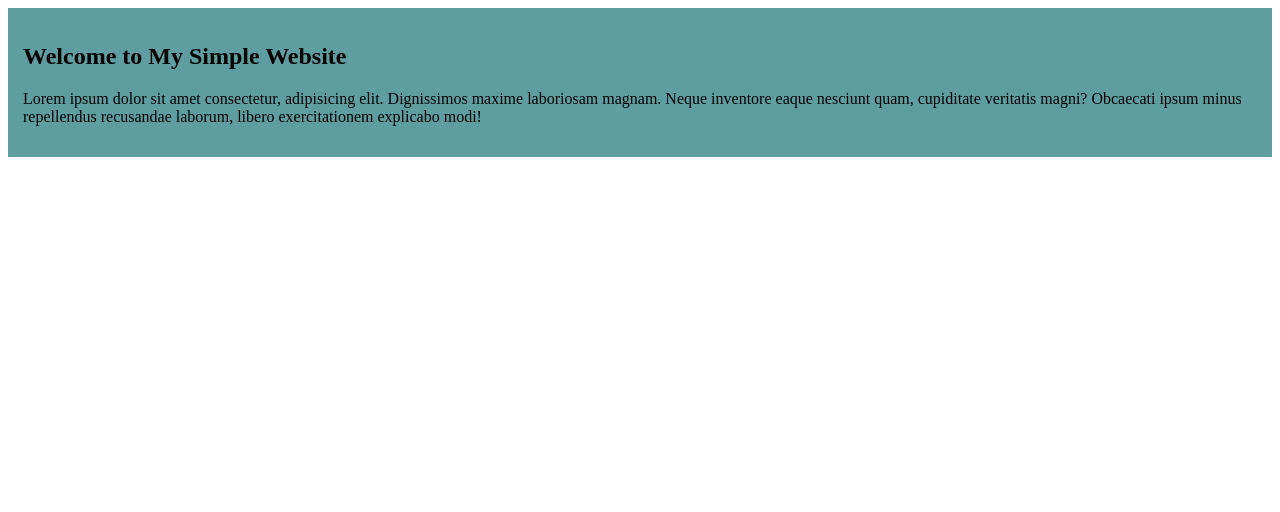
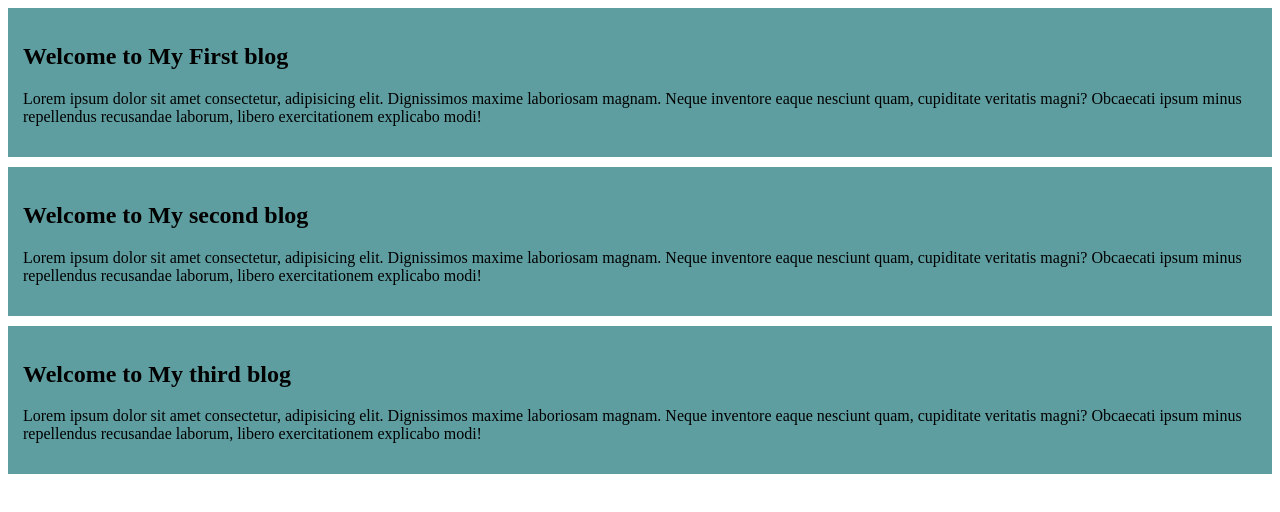
Before and after one commit to Dibakar-Biswas/my-simple-website, a plain HTML site: page index.html in a window 1280 px wide. Drawn offline with Linux system fonts and the light colour scheme.

Commit message:
the 2nd and 3rd blog

```diff
--- a/index.html
+++ b/index.html
@@ -9,7 +9,15 @@
 
 <body>
     <div>
-        <h2>Welcome to My Simple Website</h2>
+        <h2>Welcome to My First blog</h2>
+        <p>Lorem ipsum dolor sit amet consectetur, adipisicing elit. Dignissimos maxime laboriosam magnam. Neque inventore eaque nesciunt quam, cupiditate veritatis magni? Obcaecati ipsum minus repellendus recusandae laborum, libero exercitationem explicabo modi!</p>
+    </div>
+        <div>
+        <h2>Welcome to My second blog</h2>
+        <p>Lorem ipsum dolor sit amet consectetur, adipisicing elit. Dignissimos maxime laboriosam magnam. Neque inventore eaque nesciunt quam, cupiditate veritatis magni? Obcaecati ipsum minus repellendus recusandae laborum, libero exercitationem explicabo modi!</p>
+    </div>
+        <div>
+        <h2>Welcome to My third blog</h2>
         <p>Lorem ipsum dolor sit amet consectetur, adipisicing elit. Dignissimos maxime laboriosam magnam. Neque inventore eaque nesciunt quam, cupiditate veritatis magni? Obcaecati ipsum minus repellendus recusandae laborum, libero exercitationem explicabo modi!</p>
     </div>
 </body>
--- a/style/blog.css
+++ b/style/blog.css
@@ -1,4 +1,5 @@
 div{
     background-color: cadetblue;
     padding: 15px;
+    margin-bottom: 10px;
 }
```
